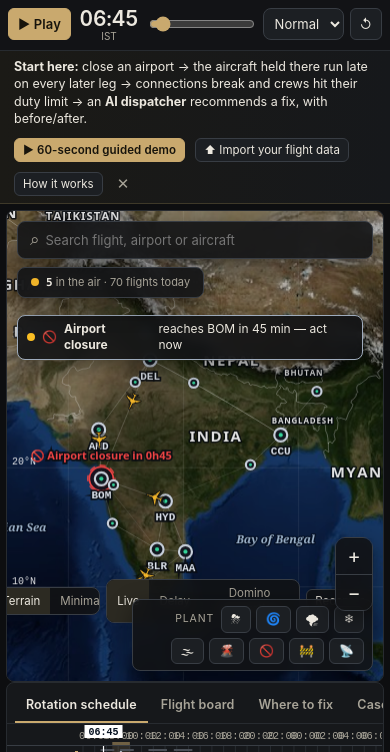
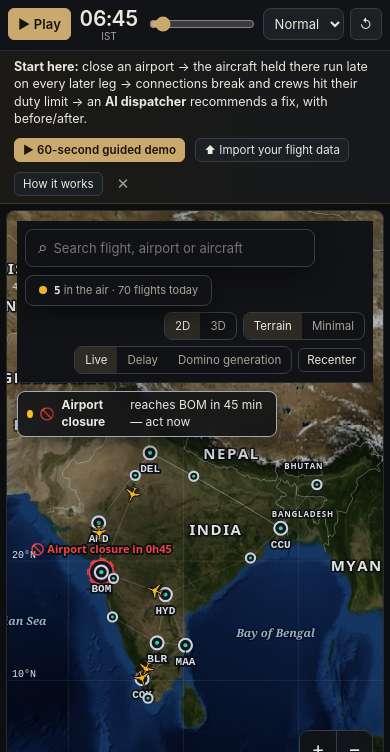
Before and after one commit to Abhyoday-001/ajjaja, a website: page index.html in a window 390 px wide. Shown: the part 92-844 px from the top of the page. Drawn offline with Linux system fonts and the light colour scheme.

Commit message:
Fix overlapping map controls: lay all map overlays out on one grid
Search, map tools, banner, flight card, zoom, legend and plant bar each had their own absolute position and covered one another on medium and narrow maps, blocking buttons. They now occupy separate grid cells, stack on narrow maps, and the flight card gets its own row on phones.

Co-Authored-By: Claude Sonnet 5.5 <noreply@anthropic.com>

```diff
--- a/css/style.css
+++ b/css/style.css
@@ -347,3 +347,58 @@ h3{letter-spacing:.14em;font-weight:600;font-size:10.5px}
 .card.hero{border-left:3px solid var(--accent)}
 .evcard{border-left-color:var(--violet)}
 .chip .dot{box-shadow:none}
+
+/* ---- map overlays on one grid: nothing can sit on top of anything else ------------------------------------------------- */
+.maplayer{position:absolute;inset:10px;display:grid;grid-template-columns:minmax(150px,1fr) minmax(0,max-content);grid-template-rows:auto minmax(0,1fr) auto;gap:8px 10px;pointer-events:none;z-index:4}
+.maplayer .ml{display:flex;gap:8px;min-width:0;min-height:0;pointer-events:none}
+.maplayer .ml>*{pointer-events:auto}
+.mapwrap{container-type:inline-size}
+.maplayer .top{grid-area:1/1/2/3;flex-direction:column;align-items:stretch;gap:6px}
+.maplayer .tr{margin-left:auto}
+@container (min-width:900px){.maplayer .top{flex-direction:row;justify-content:space-between;align-items:flex-start}}
+.maplayer .tl,.maplayer .tr{display:flex;gap:8px;min-width:0;max-width:100%;flex-wrap:wrap;pointer-events:none}
+.maplayer .tl>*,.maplayer .tr>*{pointer-events:auto}
+.maplayer .tr{justify-content:flex-end}
+.maplayer .mid-l{grid-area:2/1;flex-direction:column;align-items:flex-start;overflow:hidden}
+.maplayer .mid-r{grid-area:2/2;flex-direction:column;align-items:flex-end;justify-content:space-between;overflow:hidden}
+.maplayer .bl{grid-area:3/1;align-items:flex-end}
+.maplayer .br{grid-area:3/2;justify-content:flex-end;align-items:flex-end}
+.maplayer .fr-top{position:static;max-width:none;display:flex;flex-wrap:wrap;gap:8px;align-items:center}
+.maplayer .maptools{position:static;display:flex;flex-wrap:wrap;gap:6px;justify-content:flex-end;max-width:100%}
+.maplayer .banner{position:static;max-width:100%}
+.maplayer .detail{position:static;width:310px;max-width:100%;max-height:100%;margin-left:auto;flex:0 1 auto}
+.maplayer .fr-zoom{position:static;flex:none;margin-top:auto}
+.maplayer .legend{position:static;flex-wrap:wrap;max-width:100%}
+.maplayer .plantbar{position:static;max-width:100%;justify-content:flex-end}
+.maplayer .fr-search{width:min(290px,100%)}
+@media (max-width:700px){
+  .maplayer{grid-template-columns:minmax(0,1fr);grid-template-rows:auto minmax(0,1fr) auto auto}
+  .maplayer .top{grid-area:1/1}.maplayer .tr{margin-left:0;justify-content:flex-start}
+  .maplayer .mid-l{grid-area:2/1}.maplayer .mid-r{grid-area:2/1;align-items:flex-end;justify-content:flex-end;pointer-events:none}
+  .maplayer .bl{grid-area:3/1}.maplayer .br{grid-area:4/1;justify-content:flex-start}
+  .maplayer .detail{position:absolute;left:0;right:0;bottom:0;width:auto;max-height:70%;z-index:5}
+  .maplayer .legend{display:none}
+}
+.maplayer{grid-template-rows:max-content minmax(0,1fr) max-content}
+.maplayer .top,.maplayer .bl,.maplayer .br{min-height:max-content}
+.maplayer .tl>*,.maplayer .tr>*{flex:none;max-width:100%}
+.maplayer .fr-top{margin:0}
+@media (max-width:700px){.maplayer{grid-template-rows:max-content minmax(0,1fr) max-content max-content}}
+.maplayer .detail{flex:1 1 auto;min-height:0;overflow:auto}
+.maplayer .detail .btnrow{position:sticky;bottom:-1px;background:var(--glass);padding:8px 0 2px;margin-top:8px;border-top:1px solid var(--line)}
+.maplayer .fr-zoom{flex-direction:row}
+.maplayer .fr-zoom button+button{border-top:0;border-left:1px solid var(--line2)}
+@media (max-width:700px){
+  .maplayer{grid-template-rows:max-content minmax(0,1fr) max-content max-content max-content}
+  .maplayer .mid-r{grid-area:3/1;flex-direction:column-reverse;align-items:stretch;overflow:visible;pointer-events:none}
+  .maplayer .mid-r>*{pointer-events:auto}
+  .maplayer .fr-zoom{align-self:flex-end;margin:0}
+  .maplayer .detail{position:static;left:auto;right:auto;bottom:auto;width:auto;max-height:38vh;margin:0 0 6px}
+  .maplayer .bl{grid-area:4/1}.maplayer .br{grid-area:5/1}
+}
+@media (max-width:700px){
+  .mapwrap{height:78vh;min-height:520px}
+  .maplayer .detail{max-height:24vh}
+  .maplayer .banner{max-width:calc(100% - 96px)}
+  .maplayer .mid-l{overflow:visible}
+}
--- a/js/tracker.js
+++ b/js/tracker.js
@@ -13,6 +13,17 @@
       '<div id="frResults" class="fr-results hidden" role="listbox" aria-label="Search results"></div></div>' +
       '<div class="fr-count" id="frCount" aria-live="off"></div></div>' +
       '<div class="fr-zoom" role="group" aria-label="Zoom"><button type="button" id="frIn" aria-label="Zoom in">+</button><button type="button" id="frOut" aria-label="Zoom out">−</button></div>');
+
+    // ------------------------------------------------------------ one layout grid for every overlay on the map
+    // Each overlay used to be positioned on its own, so on a narrow map they landed on top of each other and hid buttons.
+    // Now they live in grid cells: they cannot overlap, and content wraps when space runs out.
+    const layer = document.createElement('div'); layer.className = 'maplayer';
+    layer.innerHTML = '<div class="ml top"><div class="tl"></div><div class="tr"></div></div><div class="ml mid-l"></div><div class="ml mid-r"></div><div class="ml bl"></div><div class="ml br"></div>';
+    wrap.appendChild(layer);
+    const cell = c => layer.querySelector('.' + c);
+    cell('tl').appendChild(wrap.querySelector('.fr-top')); cell('tr').appendChild(wrap.querySelector('.maptools'));
+    cell('mid-l').appendChild($('#banner')); cell('mid-r').append($('#detail'), wrap.querySelector('.fr-zoom'));
+    cell('bl').appendChild($('#legend')); cell('br').appendChild($('#plant'));
 
     // ------------------------------------------------------------ live counters
     function counts() {
```
Also changed, not shown: dist/css/style.css, dist/js/tracker.js.
